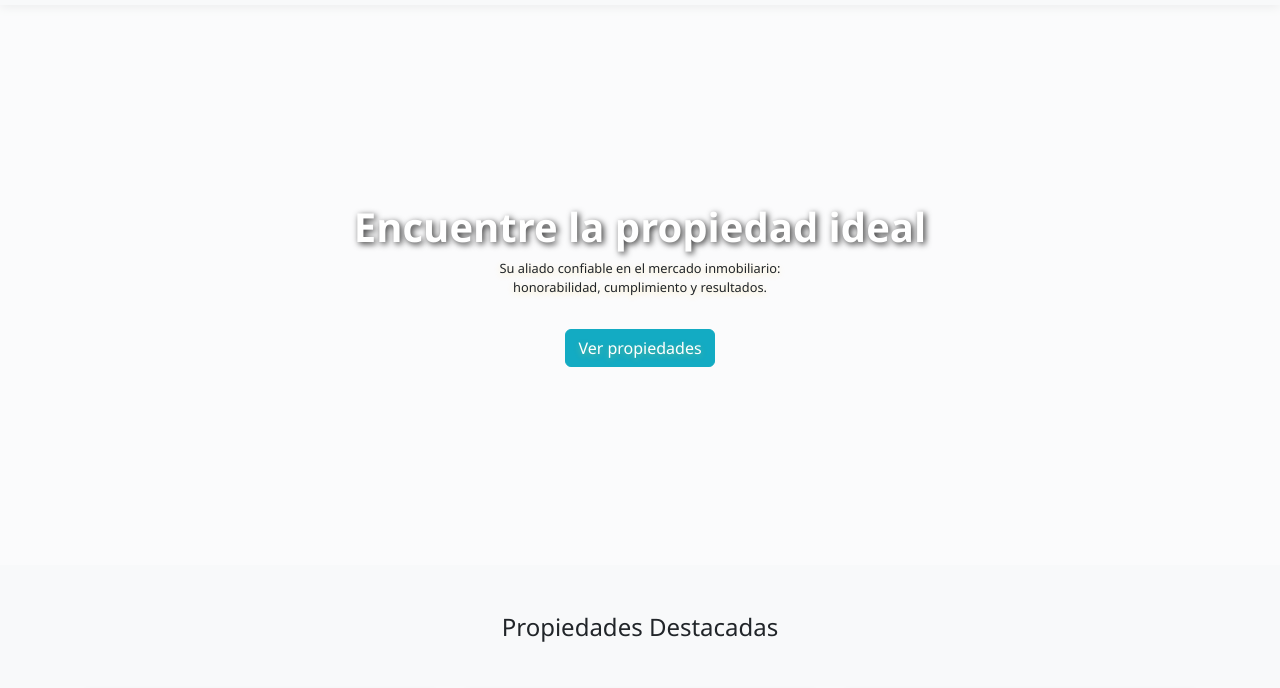
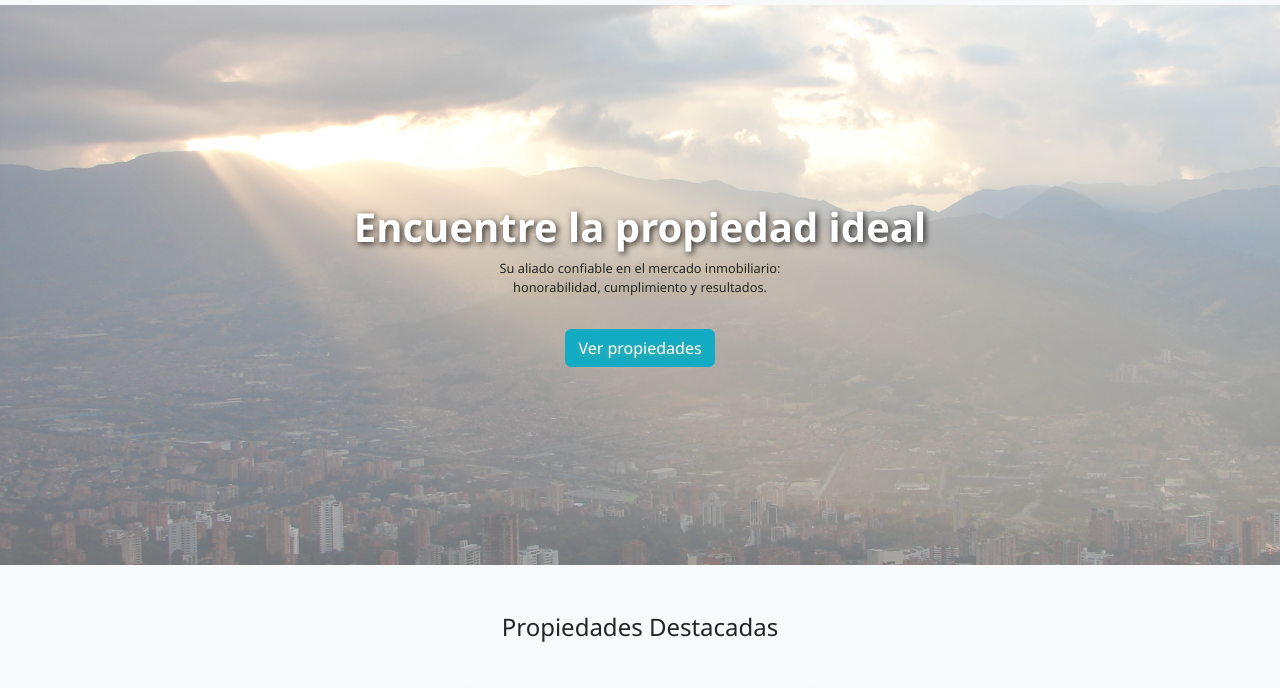
Before and after one commit to DiegoFPZ/paez_r_inmobiliaria, a plain HTML site: page index.html in a window 1280 px wide. Shown: the part 71-759 px from the top of the page. Drawn offline with nearby package versions, Linux system fonts and the light colour scheme.

Commit message:
arreglo hero imagen3

```diff
--- a/assets/css/style.css
+++ b/assets/css/style.css
@@ -50,7 +50,7 @@ h6 { font-size: 0.75rem; }
 .hero-section {
   background:
     linear-gradient(rgba(255, 255, 255, 0.4), rgba(255, 255, 255, 0.4)),
-    url('./assets/images/general/medellin_atardecer.jpg') no-repeat center center;
+    url('../images/general/medellin_atardecer.jpg') no-repeat center center;
   background-size: cover;
   min-height: 70vh;
   position: relative;
```
